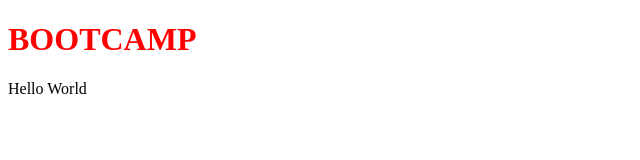
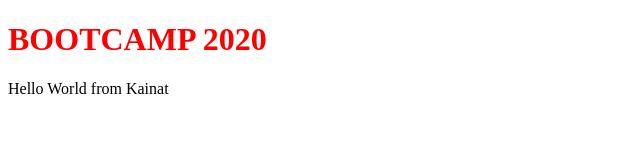
Before and after one commit to nimra555/bootcamp-practice, a plain HTML site: page index.html in a window 1280 px wide. Shown: the whole page, without its empty margins (0-640 px from the left). Drawn offline with Linux system fonts and the light colour scheme.

Commit message:
update index.html

```diff
--- a/index.html
+++ b/index.html
@@ -9,8 +9,8 @@
 </head>
 <body>
     <div class="container">
-        <h1>BOOTCAMP</h1>
-        <p>Hello World</p>
+        <h1>BOOTCAMP 2020</h1>
+        <p>Hello World from Kainat</p>
     </div>
 </body>
 </html>
```
